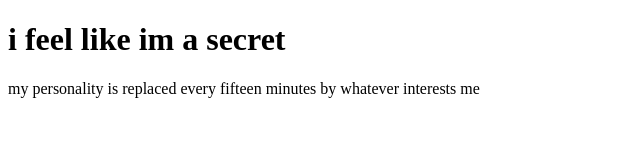
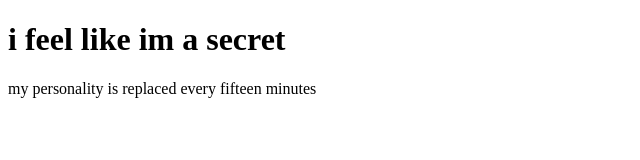
Before and after one commit to porocora/home, a plain HTML site: page index.html in a window 1280 px wide. Shown: the whole page, without its empty margins (0-640 px from the left). Drawn offline with Linux system fonts and the light colour scheme.

Commit message:
Update index.html

```diff
--- a/index.html
+++ b/index.html
@@ -2,6 +2,6 @@
 <html>
 <body>
 <h1>i feel like im a secret</h1>
-<p>my personality is replaced every fifteen minutes by whatever interests me</p>
+<p>my personality is replaced every fifteen minutes</p>
 </body>
 </html>
```
